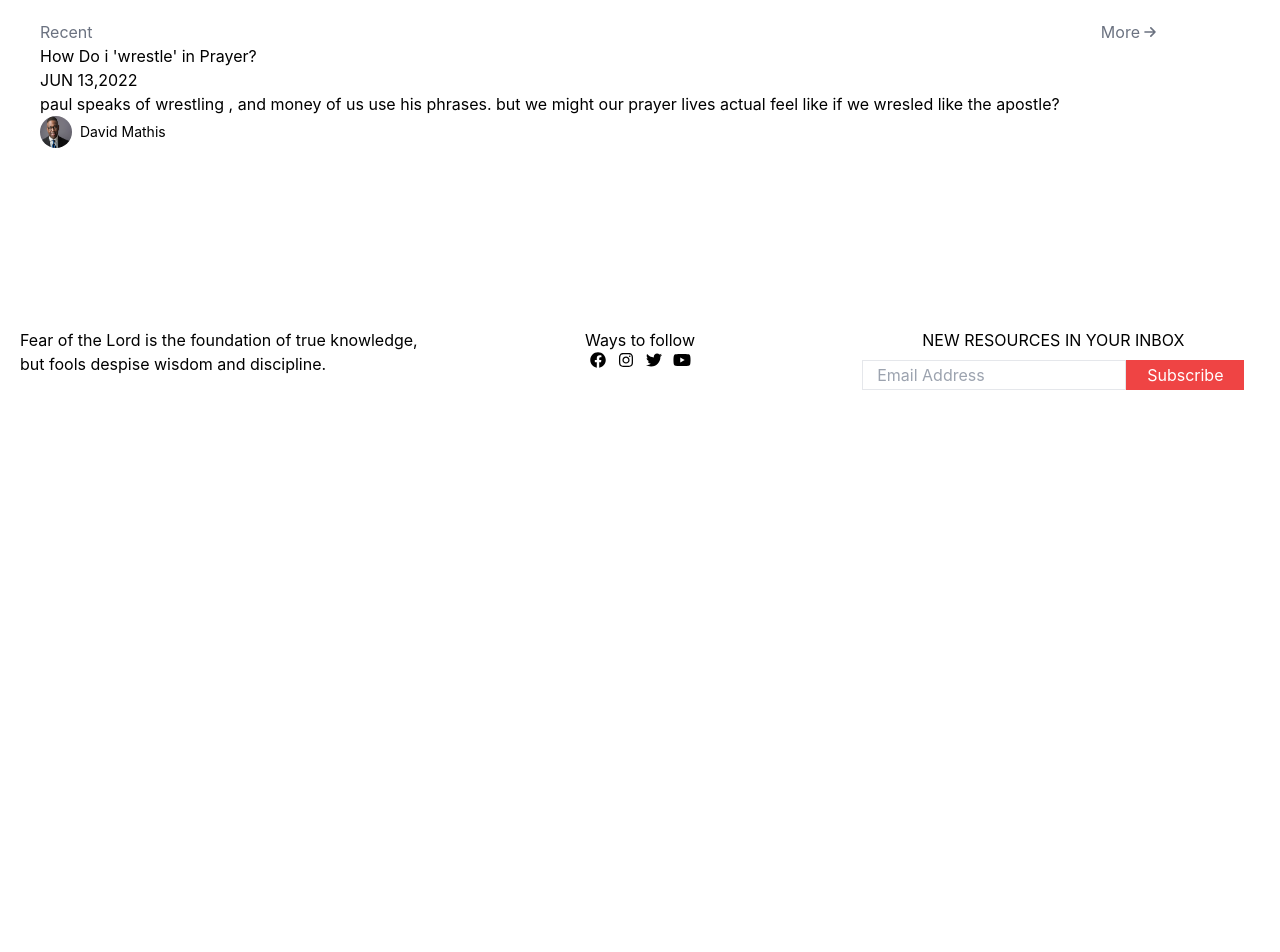
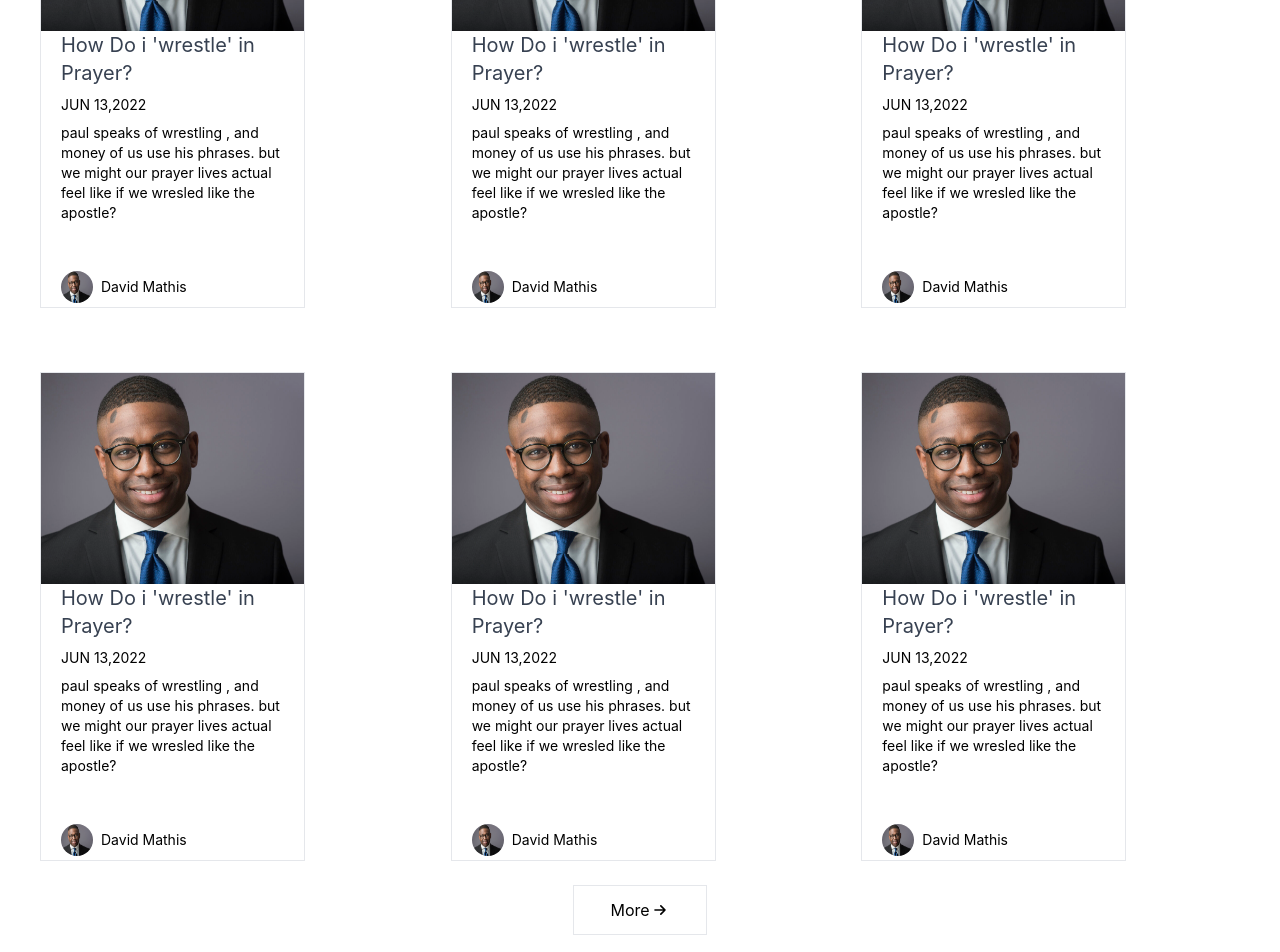
Before and after one commit to abenezer121/chokma, a React (Create React App) app in the folder frontend/: page / in a window 1280 px wide. Shown: the part 860-1812 px from the top of the page. Before the commit the page ends 1250 px from the top, so only its background shows below. Built offline with nearby package versions, Linux system fonts and the light colour scheme.

Commit message:
adding floating overlay text

```diff
--- a/frontend/src/components/Footer.jsx
+++ b/frontend/src/components/Footer.jsx
@@ -9,7 +9,7 @@ import {
 }  from 'react-icons/fa'
 const Footer = () => {
     return (
-        <div className="w-full  pt-20  ">
+        <div className="w-full  pt-20 pb-10  ">
             <div className="grid   md:grid-cols-3   mx-5  mt-20">
                 <div className="flex flex-col items-center mt-5"><p>Fear of the Lord is the foundation of true knowledge, but fools despise wisdom and discipline.</p> </div>
                 <div className="flex flex-col items-center mt-5">
--- a/frontend/src/components/Home.jsx
+++ b/frontend/src/components/Home.jsx
@@ -4,12 +4,12 @@ import facebookcover from "./../assets/logo/facebook_cover_photo_1.png"
 import professional from "./../assets/professional.jpg"
 const Home = () => {
     return (
-        <div className="w-full h-screen  pt-20 mb-20">
+        <div className="w-full   pt-20 ">
             <div className="grid md:grid-cols-2 mx-10 mt-20">
                 <div>
                     <img src={front} alt=""  />
                 </div>
-                <div className="h-screen mx-20">
+                <div className=" mx-20">
                     <div className="flex flex-col align-middle">
                         <p className="mt-10 text-gray-700">Article</p>
                         <h1 className="text-6xl	font-bold text-gray-700 mt-10">Do Christian leave behind the Basics?</h1>
--- a/frontend/src/components/Recent.jsx
+++ b/frontend/src/components/Recent.jsx
@@ -5,7 +5,7 @@ import {
 import professional from "./../assets/professional.jpg"
 const Recent = () => {
     return (
-        <div className="w-full">
+        <div className="w-full mt-20">
             <div>
                 <div className="flex justify-between items-center mx-10">
                     <p className="text-gray-500">Recent</p>
@@ -14,21 +14,124 @@ const Recent = () => {
                     </div>
 
                 </div>
-                <div className="flex justify-between items-center mx-10">
-                    <div>
-                        <div>
+                <div className="flex justify-between items-center mx-10 mt-18">
+                    <div className="grid  grid-cols-1 md:grid-cols-3   gap-x-8 gap-y-16  pt-5 sm:pt-5 text-black static">
 
+
+                         <div className="bg-white w-[70%]   border">
+                            <div className="relative">
+                                <img src={professional} alt="/" />
+                                <div className="absolute  top-0 mx-5 my-5 border py-0.5 bg-transparent px-8">
+                                    <p className=" text-white">Article</p>
+                                </div>
+                            </div>
+                            <div className="mx-5">
+                                <h3 className="text-xl text-gray-700">How Do i 'wrestle' in Prayer?</h3>
+                                <p className="text-sm mt-2">JUN 13,2022</p>
+                                <p className="mt-2 text-sm">paul speaks of wrestling , and money of us use his phrases.
+                                    but we might our prayer lives actual feel like if we wresled like the apostle?
+                                </p>
+                                <div className="flex items-center pt-12 mb-1">
+                                        <img src={professional} className="rounded-full h-8 w-8" alt="/" />
+                                        <p className="ml-2 text-sm">David Mathis</p>
+                                </div>
+                            </div>
                         </div>
-                        <h3>How Do i 'wrestle' in Prayer?</h3>
-                        <p>JUN 13,2022</p>
-                        <p>paul speaks of wrestling , and money of us use his phrases. but we might our prayer lives actual feel like if we wresled like the apostle?</p>
-                          <div className="flex items-center">
-                                <img src={professional} className="rounded-full h-8 w-8" alt="/" />
-                                <p className="ml-2 text-sm">David Mathis</p>
+
+                        <div className="bg-white w-[70%]   border">
+                            <div>
+                                    <img src={professional} alt ="/"/>
                             </div>
+                            <div className="mx-5">
+                                <h3 className="text-xl text-gray-700">How Do i 'wrestle' in Prayer?</h3>
+                                <p className="text-sm mt-2">JUN 13,2022</p>
+                                <p className="mt-2 text-sm">paul speaks of wrestling , and money of us use his phrases.
+                                    but we might our prayer lives actual feel like if we wresled like the apostle?
+                                </p>
+                                <div className="flex items-center pt-12 mb-1">
+                                        <img src={professional} className="rounded-full h-8 w-8" alt="/" />
+                                        <p className="ml-2 text-sm">David Mathis</p>
+                                </div>
+                            </div>
+                        </div>
+
+                        <div className="bg-white w-[70%]   border">
+                            <div>
+                                    <img src={professional} alt ="/"/>
+                            </div>
+                            <div className="mx-5">
+                                <h3 className="text-xl text-gray-700">How Do i 'wrestle' in Prayer?</h3>
+                                <p className="text-sm mt-2">JUN 13,2022</p>
+                                <p className="mt-2 text-sm">paul speaks of wrestling , and money of us use his phrases.
+                                    but we might our prayer lives actual feel like if we wresled like the apostle?
+                                </p>
+                                <div className="flex items-center pt-12 mb-1">
+                                        <img src={professional} className="rounded-full h-8 w-8" alt="/" />
+                                        <p className="ml-2 text-sm">David Mathis</p>
+                                </div>
+                            </div>
+                        </div>
+
+
+                        <div className="bg-white w-[70%]   border">
+                            <div>
+                                    <img src={professional} alt ="/"/>
+                            </div>
+                            <div className="mx-5">
+                                <h3 className="text-xl text-gray-700">How Do i 'wrestle' in Prayer?</h3>
+                                <p className="text-sm mt-2">JUN 13,2022</p>
+                                <p className="mt-2 text-sm">paul speaks of wrestling , and money of us use his phrases.
+                                    but we might our prayer lives actual feel like if we wresled like the apostle?
+                                </p>
+                                <div className="flex items-center pt-12 mb-1">
+                                        <img src={professional} className="rounded-full h-8 w-8" alt="/" />
+                                        <p className="ml-2 text-sm">David Mathis</p>
+                                </div>
+                            </div>
+                        </div>
+
+
+                        <div className="bg-white w-[70%]   border">
+                            <div>
+                                    <img src={professional} alt ="/"/>
+                            </div>
+                            <div className="mx-5">
+                                <h3 className="text-xl text-gray-700">How Do i 'wrestle' in Prayer?</h3>
+                                <p className="text-sm mt-2">JUN 13,2022</p>
+                                <p className="mt-2 text-sm">paul speaks of wrestling , and money of us use his phrases.
+                                    but we might our prayer lives actual feel like if we wresled like the apostle?
+                                </p>
+                                <div className="flex items-center pt-12 mb-1">
+                                        <img src={professional} className="rounded-full h-8 w-8" alt="/" />
+                                        <p className="ml-2 text-sm">David Mathis</p>
+                                </div>
+                            </div>
+                        </div>
+
+
+                        <div className="bg-white w-[70%]   border">
+                            <div>
+                                    <img src={professional} alt ="/"/>
+                            </div>
+                            <div className="mx-5">
+                                <h3 className="text-xl text-gray-700">How Do i 'wrestle' in Prayer?</h3>
+                                <p className="text-sm mt-2">JUN 13,2022</p>
+                                <p className="mt-2 text-sm">paul speaks of wrestling , and money of us use his phrases.
+                                    but we might our prayer lives actual feel like if we wresled like the apostle?
+                                </p>
+                                <div className="flex items-center pt-12 mb-1">
+                                        <img src={professional} className="rounded-full h-8 w-8" alt="/" />
+                                        <p className="ml-2 text-sm">David Mathis</p>
+                                </div>
+                            </div>
+                        </div>
                     </div>
                 </div>
             </div>
+            <div className="flex justify-evenly mt-6">
+                <button className="py-3 px-9 border "> <p className="flex ">More <ArrowSmRightIcon className="w-5" /></p></button>
+            </div>
+
       </div>
     );
 }
```
